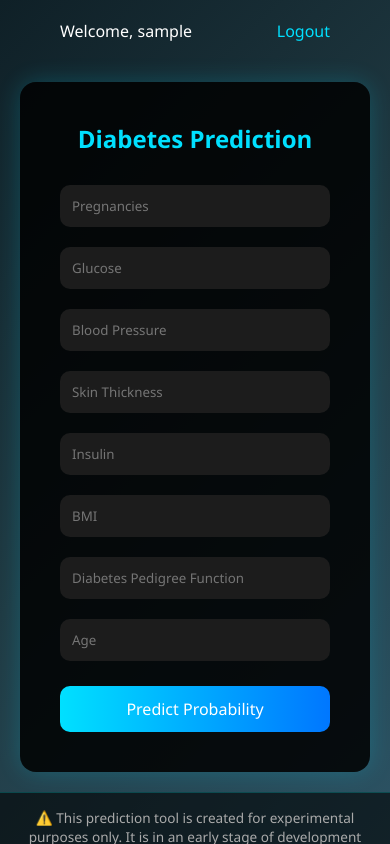
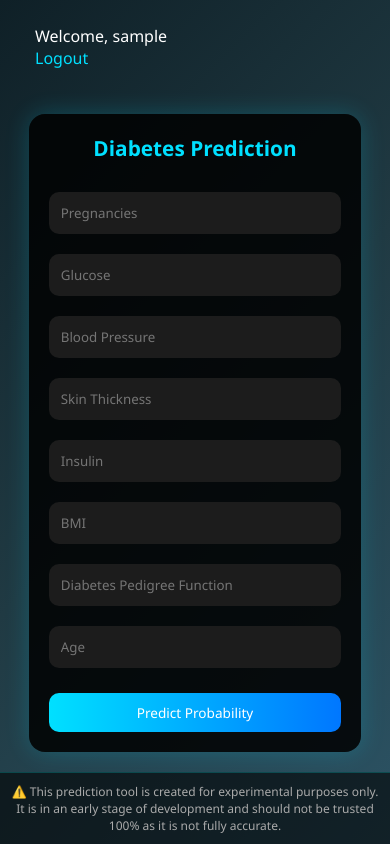
Before and after one commit to shhhabya/Diabetes_Frontend, a React (Vite) app: page /predict in a window 390 px wide. Built offline with nearby package versions, Linux system fonts and the light colour scheme; sample sign-in values are in the browser's storage.

Commit message:
Update index.css

```diff
--- a/src/index.css
+++ b/src/index.css
@@ -8,9 +8,9 @@
 
 /* Base layout */
 html, body {
-  height: 100%;      /* full height */
+  height: 100%; /* full height */
   margin: 0;
-  overflow: hidden;  /* 🚫 no scroll */
+  overflow-x: hidden; /* prevent horizontal scroll */
 }
 
 body {
@@ -18,13 +18,14 @@ body {
   color: #fff;
 }
 
-/* ✅ Centered wrappers */
+/* Centered wrappers */
 .login-wrapper,
-.home-wrapper {
+.home-wrapper,
+.predict-wrapper {
   display: flex;
   justify-content: center;
   align-items: center;
-  height: 100%;   /* full screen */
+  height: 100%;
   width: 100%;
   padding: 20px;
 }
@@ -38,17 +39,21 @@ body {
   align-items: center;
   margin-bottom: 40px;
   padding: 0 40px;
+  flex-wrap: wrap; /* allow wrapping on small screens */
 }
 
-.navbar a {
+.navbar a,
+.nav-link {
   color: #00e0ff;
   text-decoration: none;
   font-size: 1rem;
   font-weight: 500;
   transition: color 0.3s, transform 0.3s;
+  cursor: pointer;
 }
 
-.navbar a:hover {
+.navbar a:hover,
+.nav-link:hover {
   color: #fff;
   transform: translateY(-2px);
 }
@@ -119,6 +124,7 @@ button:hover {
   }
 }
 
+/* Result box */
 .result-box {
   margin-top: 20px;
   padding: 15px;
@@ -132,26 +138,12 @@ button:hover {
   animation: fadeIn 0.6s ease-in-out;
 }
 
-.nav-link {
-  color: #00e0ff;
-  text-decoration: none;
-  font-size: 1rem;
-  font-weight: 500;
-  transition: color 0.3s, transform 0.3s;
-  cursor: pointer;
-}
-
-.nav-link:hover {
-  color: #fff;
-  transform: translateY(-2px);
-}
-
 /* Prediction wrapper */
 .predict-wrapper {
   display: flex;
   justify-content: center;
   align-items: center;
-  flex: 1;             /* take up available space */
+  flex: 1; /* take up available space */
   width: 100%;
   padding: 20px;
   flex-direction: column;
@@ -166,18 +158,11 @@ button:hover {
 
 /* Space for pages */
 .page-content {
-  flex: 1;  /* take up all remaining space */
+  flex: 1; /* take up all remaining space */
   display: flex;
   flex-direction: column;
   justify-content: center; /* centers content vertically */
-  align-items: center;     /* centers content horizontally */
-}
-
-/* Wrappers - CENTER content but don’t block footer */
-.home-wrapper,
-.login-wrapper,
-.predict-wrapper {
-  flex: 1;
+  align-items: center; /* centers content horizontally */
 }
 
 /* Footer */
@@ -188,4 +173,64 @@ button:hover {
   color: #aaa;
   background: rgba(0, 0, 0, 0.6);
   border-top: 1px solid rgba(0, 255, 255, 0.2);
+  flex-shrink: 0;
 }
+
+/* ---------------- Responsive Styles ---------------- */
+
+/* Tablets */
+@media (max-width: 768px) {
+  .navbar {
+    flex-direction: column;
+    align-items: flex-start;
+    padding: 10px 20px;
+  }
+
+  .form-container {
+    padding: 30px;
+  }
+
+  button {
+    font-size: 0.95rem;
+  }
+
+  .result-box {
+    font-size: 1rem;
+  }
+}
+
+/* Mobile */
+@media (max-width: 480px) {
+  .navbar {
+    flex-direction: column;
+    align-items: flex-start;
+    padding: 5px 15px;
+  }
+
+  .form-container {
+    width: 95%;
+    padding: 20px;
+  }
+
+  .form-container h1 {
+    font-size: 1.3rem;
+  }
+
+  input {
+    padding: 10px;
+  }
+
+  button {
+    padding: 10px;
+    font-size: 0.85rem;
+  }
+
+  .result-box {
+    font-size: 0.95rem;
+  }
+
+  .footer {
+    font-size: 0.75rem;
+    padding: 10px;
+  }
+}
```
